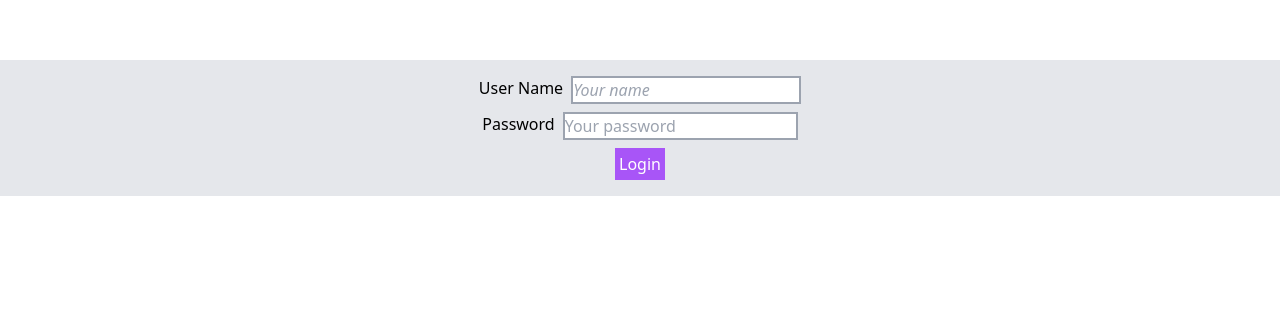
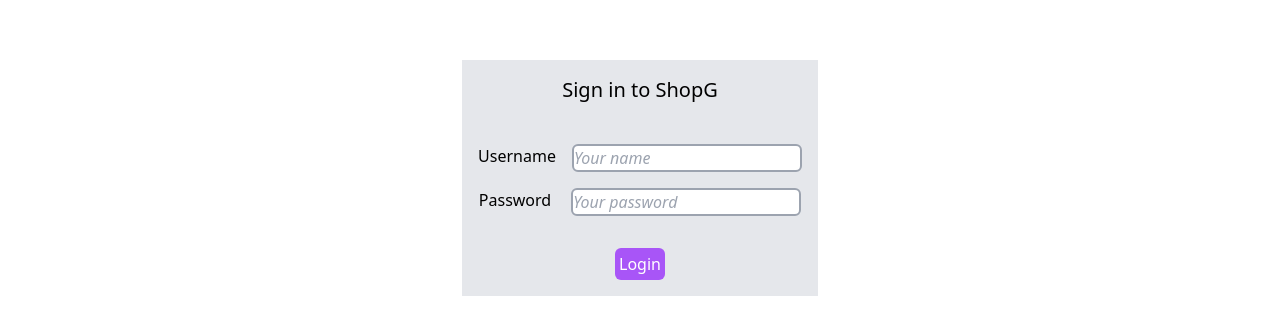
Before and after one commit to cocomelonjuice/GShop, a React (Vite) app: page /authentication/LoginForm in a window 1280 px wide. Shown: the part 148-482 px from the top of the page. Built offline with nearby package versions, Linux system fonts and the light colour scheme.

Commit message:
update auth

```diff
--- a/package.json
+++ b/package.json
@@ -11,6 +11,9 @@
   },
   "dependencies": {
     "@reduxjs/toolkit": "^2.1.0",
+    "@supabase/auth-ui-react": "^0.4.7",
+    "@supabase/auth-ui-shared": "^0.1.8",
+    "@supabase/supabase-js": "^2.39.7",
     "react": "^18.2.0",
     "react-dom": "^18.2.0",
     "react-icons": "^5.0.1",
--- a/src/Home.jsx
+++ b/src/Home.jsx
@@ -5,13 +5,17 @@
 import { productList } from './ProductData'
 import Footer from './components/Footer'
 
+
+
+
 export default function Home ()  {
+
   return (
-    <div className="bg-gray-200 " >
+    <div className="" >
       <Navbar />
-      <div className="flex-wrap flex items-center flex-col ">{productList.map((item)=>{
-        return <Product key={item.id} item={item} />
-      })}</div>
+        <div className="flex-wrap flex items-center flex-col ">{productList.map((item)=>{
+          return <Product key={item.id} item={item} />
+        })}</div>
       <Footer />
     </div>
 
--- a/src/authentication/LoginForm.jsx
+++ b/src/authentication/LoginForm.jsx
@@ -1,20 +1,37 @@
 import React from 'react'
+import { useState } from 'react';
+import { login } from '../services/apiAuth';
 
 const LoginForm = () => {
+
+  const[email,setEmail]=useState("");
+  const [password,setPassword]=useState("");
+
+  function handleSubmit (e){
+    e.preventDefault();
+    if (!email || !password) return;
+
+    login({email, password}); // pass in an object {email, password}  inside a function login
+  }
+
   return (
     <>
-        <form className='bg-gray-200 mt-52 flex flex-col gap-2 p-4'> {/*flex justify-center items-center mx-24 my-48  */} {/*grid place-content-center m-auto w-1/2 h-1/2  */}
-            <div className='flex flex-row m-auto gap-2'>
-                <h1>User Name</h1>
-                <input type="text" placeholder="Your name"  className='text-gray-600 italic border-gray-400 border-2 '/>
+        <form onSubmit={handleSubmit} className='bg-gray-200 mt-52 flex flex-col gap-4 p-4 max-w-fit m-auto'> {/*flex justify-center items-center mx-24 my-48  */} {/*grid place-content-center m-auto w-1/2 h-1/2  */}
+            <h1 className='text-xl mb-6'>
+              Sign in to ShopG
+            </h1>
+
+            <div className='flex flex-row m-auto gap-4'>
+                <h1>Username</h1>
+                <input type="email" value={email} onChange={(e)=>setEmail(e.target.value)} placeholder="Your name"  className='text-gray-600 italic border-gray-400 border-2 rounded-md '/>
             </div>
 
-            <div className='flex flex-row m-auto gap-2'>
+            <div className='flex flex-row m-auto gap-5'>
                 <h1>Password</h1>
-                <input type="text" placeholder="Your password" className="text-gray-600  border-gray-400 border-2  " />
+                <input type="password" value ={password} onChange={(e)=>setPassword(e.target.value)} placeholder="Your password" className="text-gray-600 italic  border-gray-400 border-2  rounded-md" />
             </div>
 
-            <button className='text-white bg-purple-500 max-w-fit m-auto p-1'>Login</button>
+            <button stype="submit" className='text-white bg-purple-500 max-w-fit m-auto p-1 rounded-md mt-4'>Login</button>
 
         </form>
     </>
--- a/src/components/Navbar.jsx
+++ b/src/components/Navbar.jsx
@@ -1,4 +1,4 @@
-import mainLogo from '../assets/image/ShopG_image.png'
+import mainLogo from "../assets/image/ShopG_image.PNG"
 import {Link} from "react-router-dom"
 import { TfiAlignJustify, TfiSearch, TfiUser, TfiShoppingCartFull  } from "react-icons/tfi";
 import { useState } from 'react';
--- /dev/null
+++ b/src/services/apiAuth.jsx
@@ -0,0 +1,13 @@
+import supabase from "./supabase";
+
+export async function login({email, password}){
+
+const { data, error } = await supabase.auth.signInWithPassword({
+    email,
+    password,
+  });
+
+  if (error)  throw new Error(error.message);
+  console.log(data);
+  return data;
+}
--- /dev/null
+++ b/src/services/supabase.js
@@ -0,0 +1,7 @@
+import { createClient } from "@supabase/supabase-js";
+
+const supabaseUrl = 'https://gizwpeatbfldniwqrmel.supabase.co';
+const supabaseKey = "eyJhbGciOiJIUzI1NiIsInR5cCI6IkpXVCJ9.eyJpc3MiOiJzdXBhYmFzZSIsInJlZiI6ImdpendwZWF0YmZsZG5pd3FybWVsIiwicm9sZSI6ImFub24iLCJpYXQiOjE3MDg3NzU4MzIsImV4cCI6MjAyNDM1MTgzMn0.U237IDZsOkU_h_uFtLStdLcxwUMhvrFhIsVRKgU0G5I";
+const supabase = createClient(supabaseUrl, supabaseKey);
+
+export default supabase;
```
Also changed, not shown: 1 other file (tests, documents, lock files or other folders).
